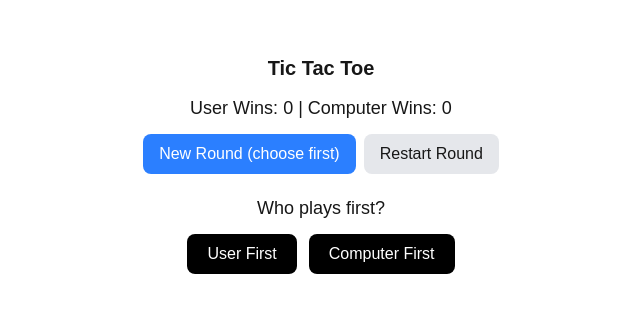
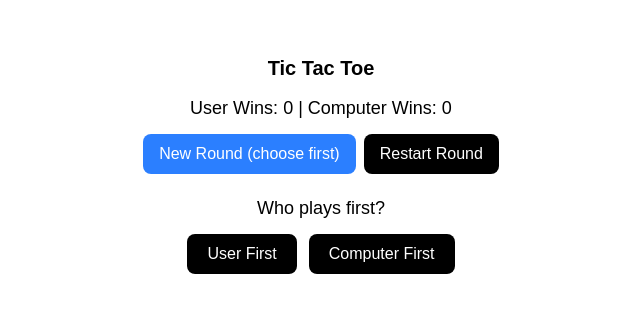
Before and after one commit to dixithimanshu974/tic-tac-toe, a Next.js app: page / in a window 1280 px wide. Shown: the part 236-548 px from the top of the page, without its empty margins (319-959 px from the left). Built offline with nearby package versions, Linux system fonts and the light colour scheme.

Commit message:
fix text colors

```diff
--- a/src/app/page.js
+++ b/src/app/page.js
@@ -179,8 +179,8 @@ const TicTacToe = () => {
     return (
         <div className="w-full flex flex-col h-screen bg-white gap-5 justify-center items-center p-4">
             <div className="flex flex-col gap-3 items-center">
-                <h2 className="text-xl font-bold">Tic Tac Toe</h2>
-                <p className="text-lg">
+                <h2 className="text-xl font-bold text-black">Tic Tac Toe</h2>
+                <p className="text-lg text-black">
                     User Wins: {userWins} | Computer Wins: {computerWins}
                 </p>
                 {winner && (
@@ -196,7 +196,7 @@ const TicTacToe = () => {
                         New Round (choose first)
                     </button>
                     <button
-                        className="px-4 py-2 bg-gray-200 rounded-lg"
+                        className="px-4 py-2 bg-black text-white rounded-lg"
                         onClick={() => {
                             setUserMoves([]);
                             setComputerMoves([]);
@@ -214,7 +214,7 @@ const TicTacToe = () => {
             {/* First Move Selection */}
             {firstMove === null ? (
                 <div className="flex flex-col gap-3 items-center">
-                    <p className="text-lg font-medium">Who plays first?</p>
+                    <p className="text-lg font-medium text-black">Who plays first?</p>
                     <div className="flex gap-3">
                         <button
                             className="px-5 py-2 bg-black text-white rounded-lg"
```
